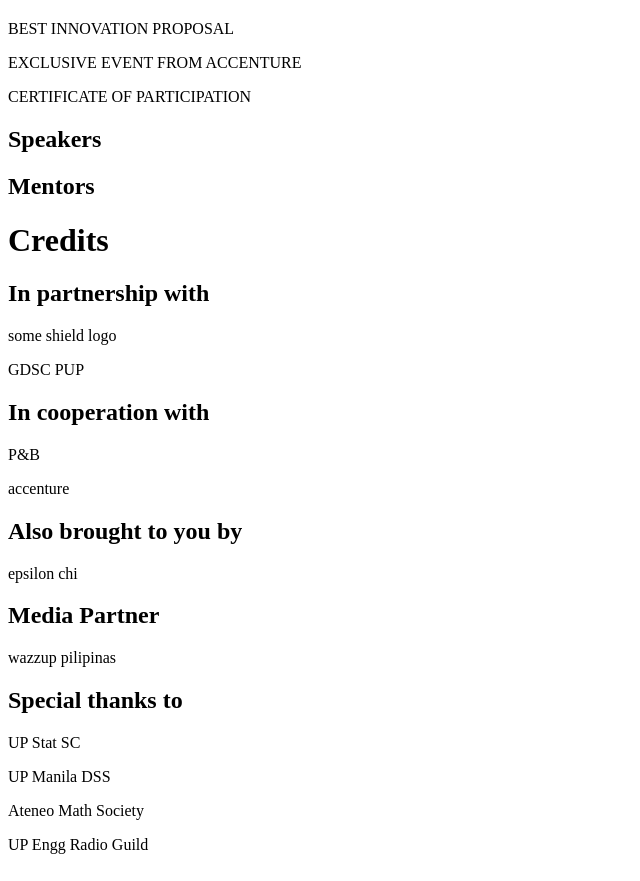
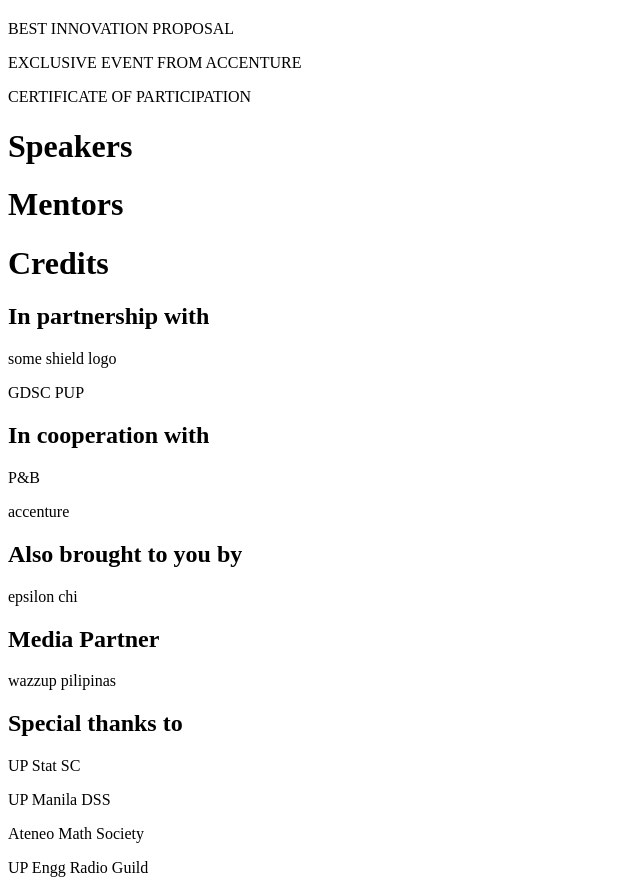
Before and after one commit to DSC-Diliman/socha-website, a SvelteKit app: page / in a window 1280 px wide. Shown: the part 4065-4946 px from the top of the page, without its empty margins (0-640 px from the left). Built offline with nearby package versions, Linux system fonts and the light colour scheme.

Commit message:
fix: h2 -> h1

```diff
--- a/src/routes/mentors.svelte
+++ b/src/routes/mentors.svelte
@@ -1 +1 @@
-<h2 id="mentors">Mentors</h2>
+<h1 id="mentors">Mentors</h1>
--- a/src/routes/speakers.svelte
+++ b/src/routes/speakers.svelte
@@ -1 +1 @@
-<h2 id="speakers">Speakers</h2>
+<h1 id="speakers">Speakers</h1>
```
